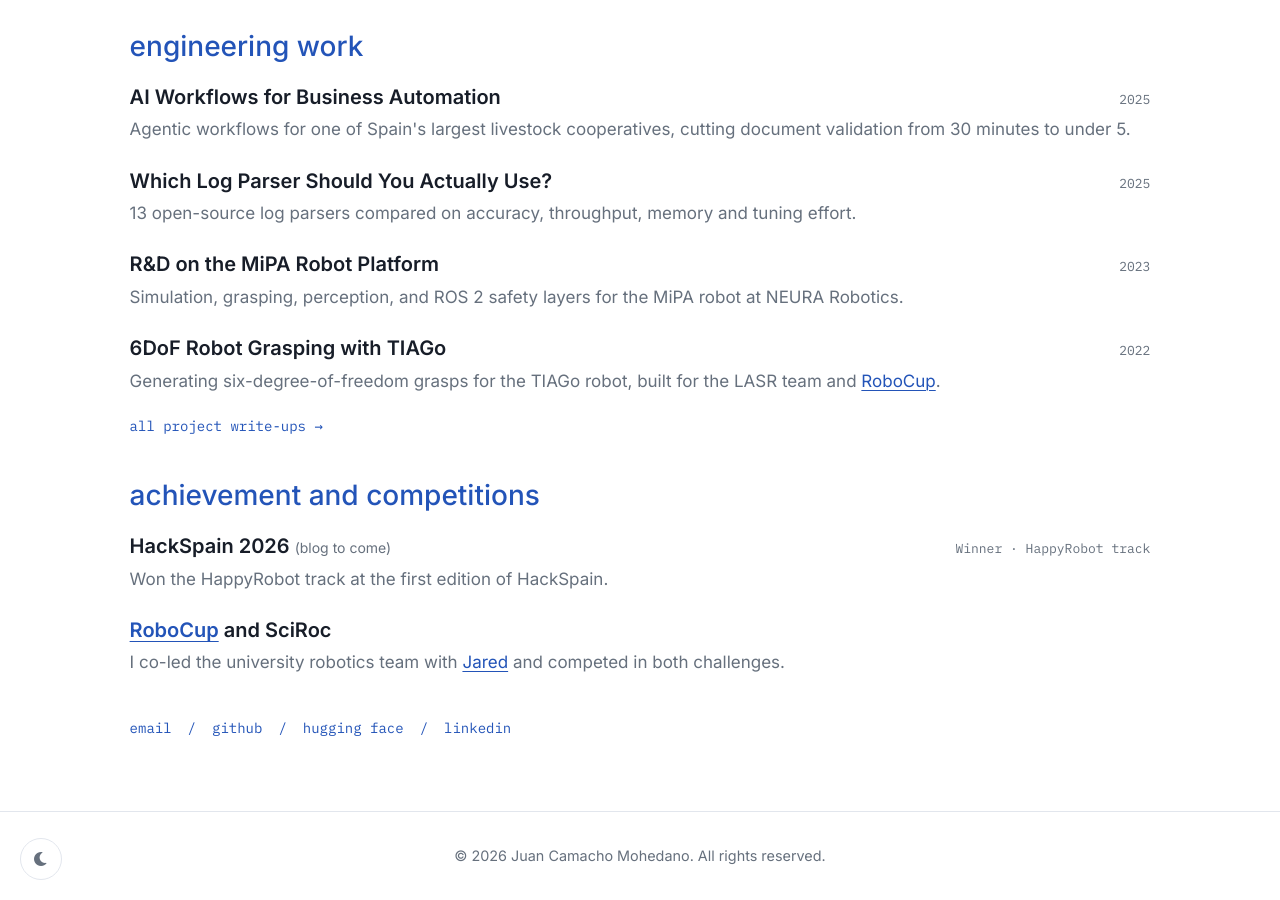
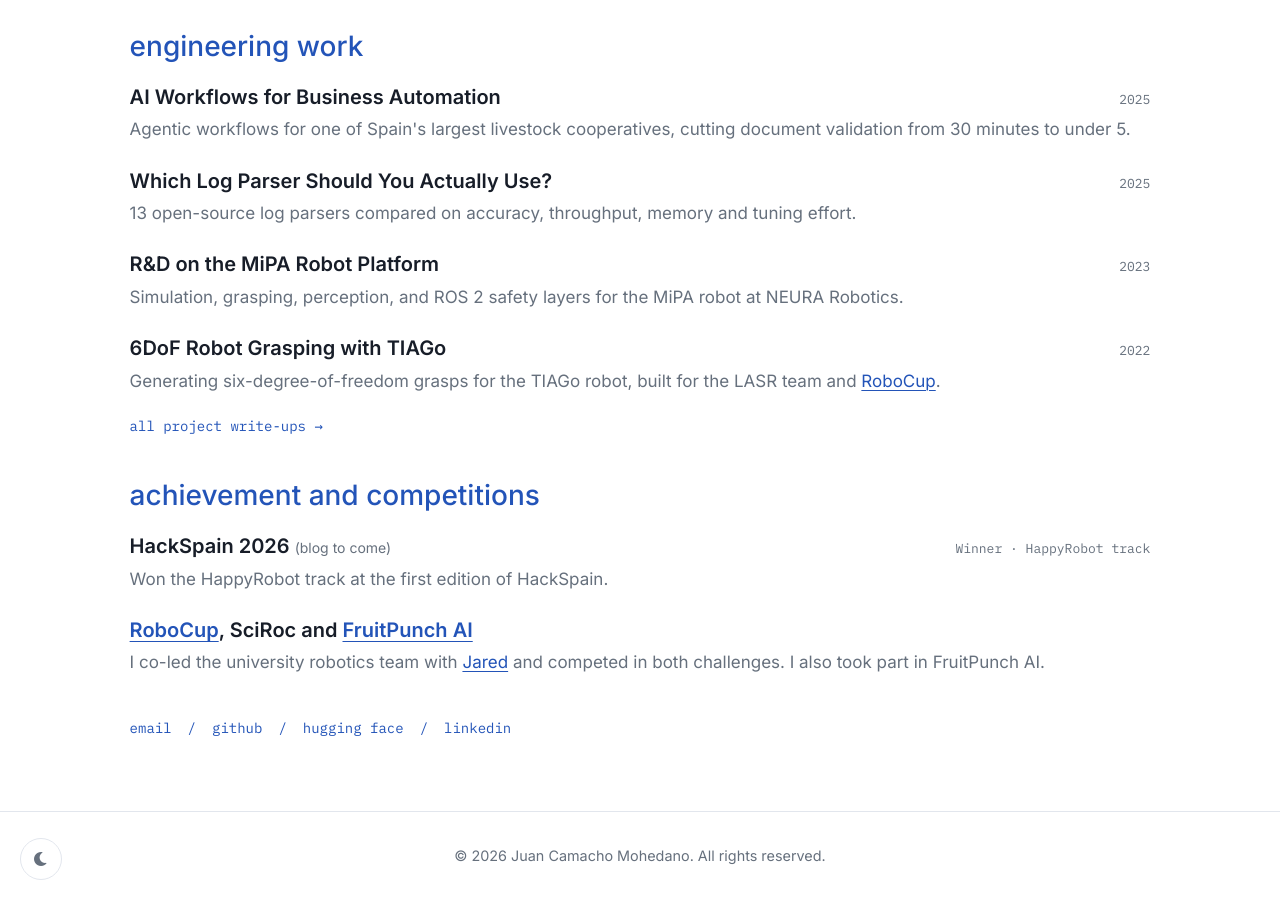
Before and after one commit to jucamohedano/jucamohedano.github.io, a Jekyll site: the page built from index.md, in a window 1280 px wide and 900 px high, scrolled down 913 px. Built offline with Jekyll 4.4.1, drawn with Linux system fonts in a browser that asks for light colours.

Commit message:
Add current projects to CV

```diff
--- a/index.md
+++ b/index.md
@@ -97,8 +97,8 @@ layout: default
         <p class="hl-desc">Won the HappyRobot track at the first edition of HackSpain.</p>
     </div>
     <div class="achievement-entry">
-        <h3 class="hl-title"><a href="https://eps.leeds.ac.uk/computing-undergraduate/news/article/5647/party-time-lasr-team-wins-gold-in-robocup-home-education-challenge">RoboCup</a> and SciRoc</h3>
-        <p class="hl-desc">I co-led the university robotics team with <a href="https://www.linkedin.com/in/jared-w-swift/">Jared</a> and competed in both challenges.</p>
+        <h3 class="hl-title"><a href="https://eps.leeds.ac.uk/computing-undergraduate/news/article/5647/party-time-lasr-team-wins-gold-in-robocup-home-education-challenge">RoboCup</a>, SciRoc and <a href="https://www.linkedin.com/company/fruitpunchai/">FruitPunch AI</a></h3>
+        <p class="hl-desc">I co-led the university robotics team with <a href="https://www.linkedin.com/in/jared-w-swift/">Jared</a> and competed in both challenges. I also took part in FruitPunch AI.</p>
     </div>
     <!-- Temporarily hidden: I also took part in the NASA International Space Apps Challenge. -->
 </section>
```
Also changed, not shown: 2 other files.
